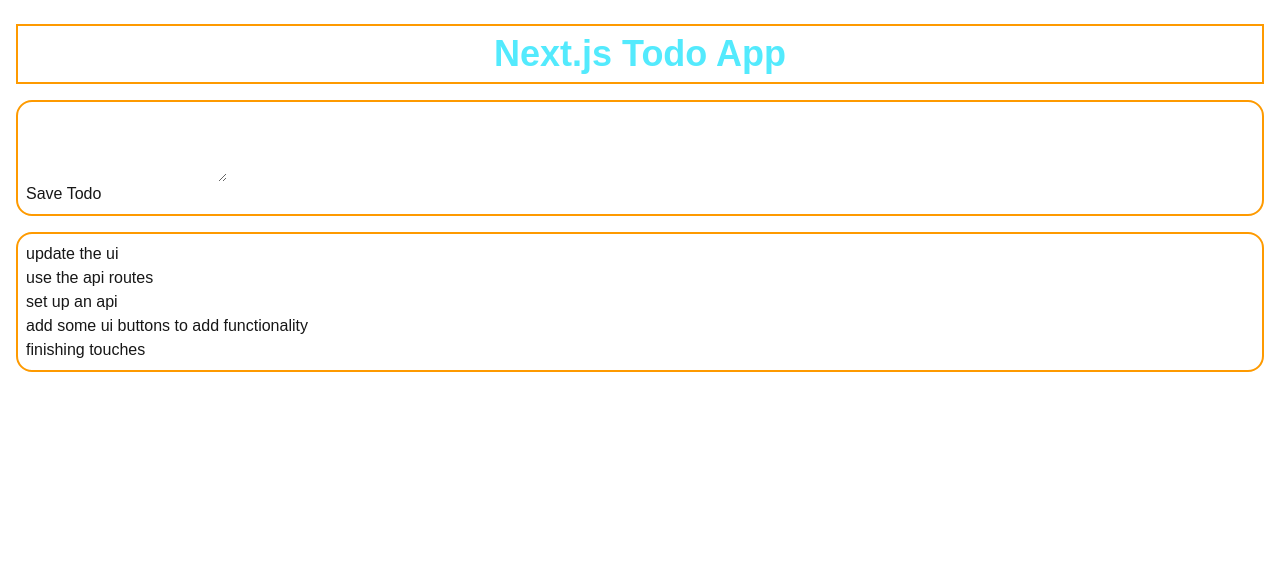
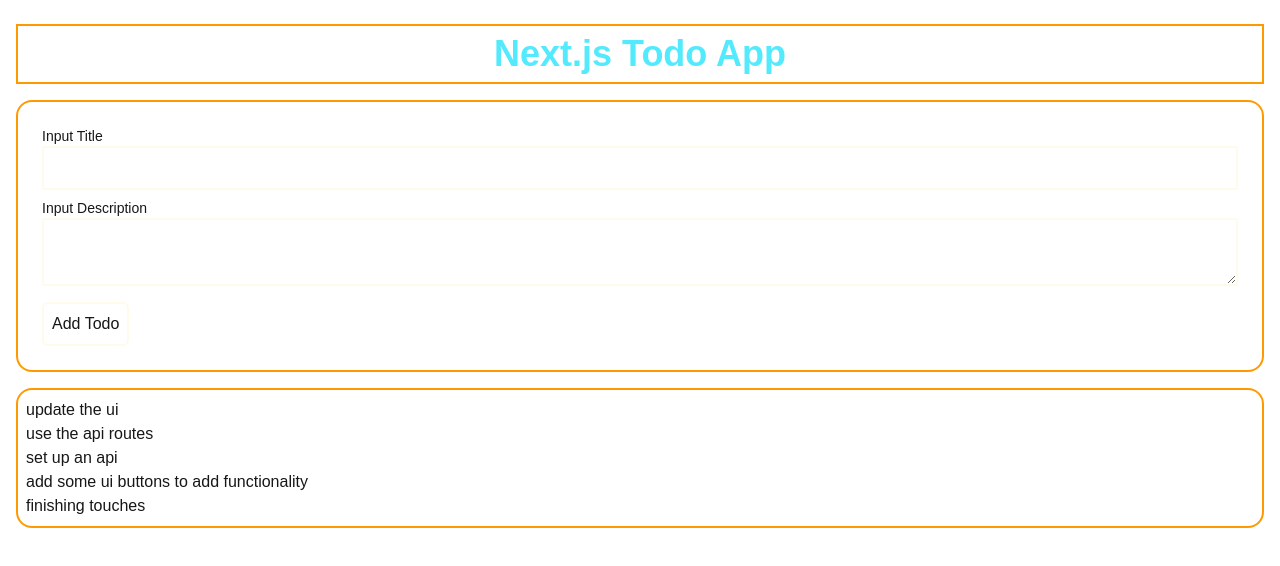
Before and after one commit to wbdvlpmnt/next_todo, a Next.js app: page / in a window 1280 px wide. Shown: the top 566 px of the page. Built offline with nearby package versions, Linux system fonts and the light colour scheme.

Commit message:
add Button component and integrate it into TodoForm for improved UI

```diff
--- /dev/null
+++ b/src/components/button.tsx
@@ -0,0 +1,15 @@
+interface ButtonProps {
+  text: string;
+  buttonType: "button" | "submit" | "reset" | undefined;
+}
+
+export default function Button({ text, buttonType }: ButtonProps) {
+  return (
+    <button
+      type={buttonType}
+      className="block border-2 border-amber-50 rounded-md p-2 mt-4 cursor-pointer"
+    >
+      {text}
+    </button>
+  );
+}
--- a/src/components/todoForm.tsx
+++ b/src/components/todoForm.tsx
@@ -1,11 +1,18 @@
 import React from "react";
+import Button from "./button";
 
 export default function TodoForm() {
   return (
-    <div>
-      <input className="block" />
-      <textarea className="block"></textarea>
-      <button>Save Todo</button>
+    <div className="m-2 p-2">
+      <div>
+        <label className="block text-sm font-medium">Input Title</label>
+        <input className="block border-2 border-amber-50 rounded-xs p-2 w-full" />
+      </div>
+      <div className="mt-2">
+        <label className="block text-sm font-medium">Input Description</label>
+        <textarea className="block border-2 border-amber-50 rounded-xs p-2 w-full"></textarea>
+      </div>
+      <Button text="Add Todo" buttonType="button" />
     </div>
   );
 }
```
